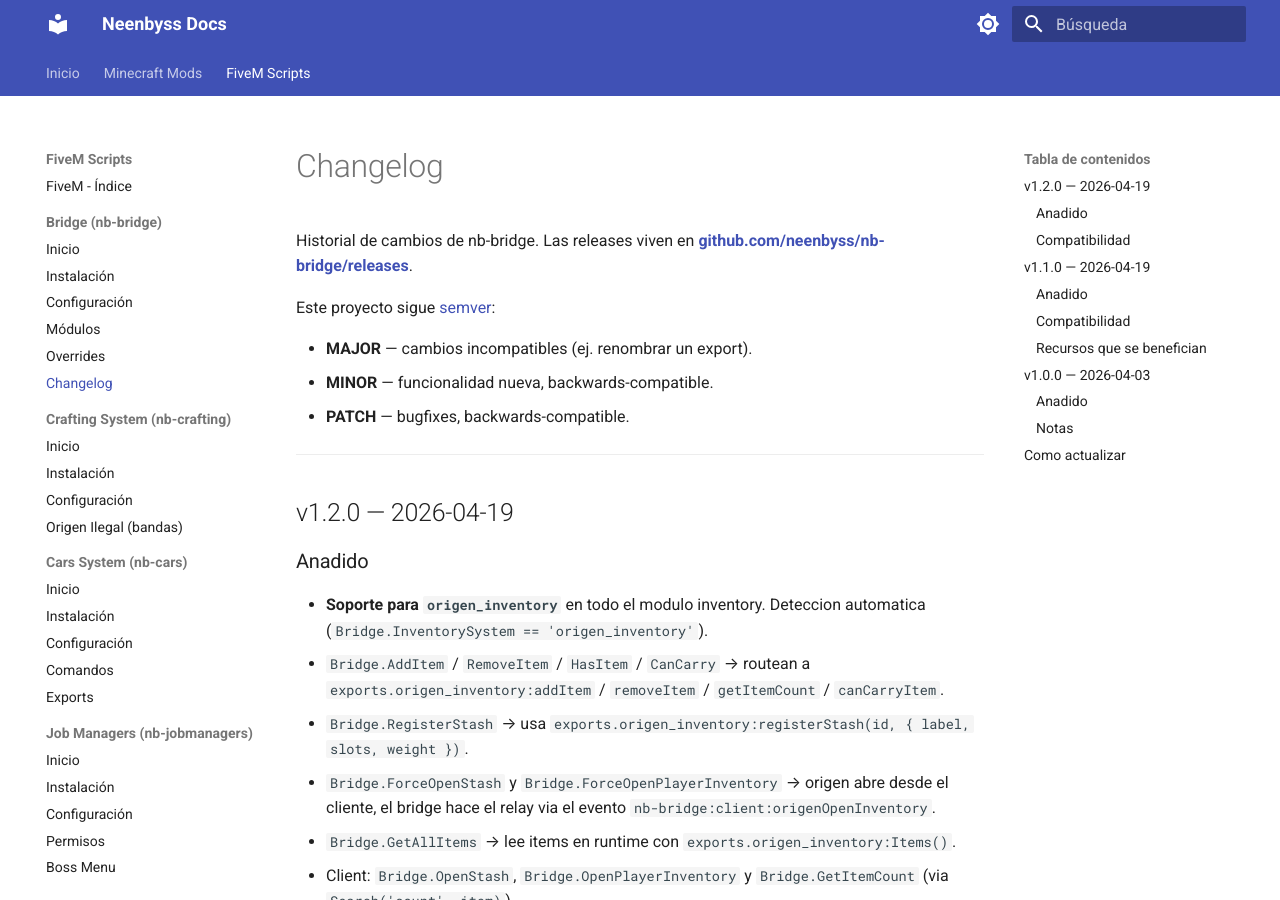
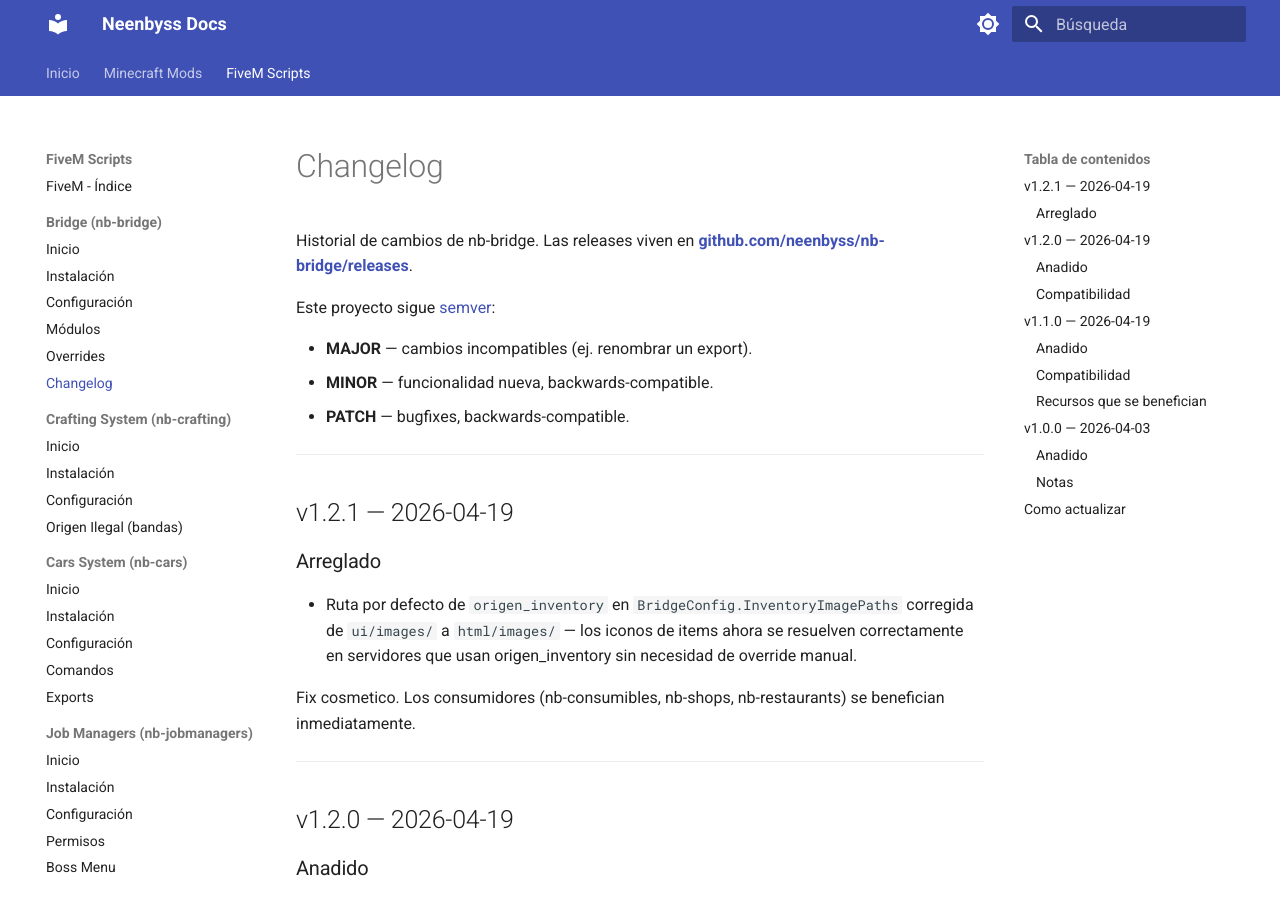
Before and after one commit to neenbyss/docs, an MkDocs documentation site: the page built from docs/fivem/nb-bridge/changelog.md, in a window 1280 px wide and 900 px high. Built offline with MkDocs 1.6.1 and Material for MkDocs 9.7.7, drawn with Linux system fonts in a browser that asks for light colours.

Commit message:
docs: bump nb-restaurants v1.1.0 and nb-bridge v1.2.1 changelogs

```diff
--- a/docs/fivem/nb-bridge/changelog.md
+++ b/docs/fivem/nb-bridge/changelog.md
@@ -7,6 +7,16 @@ Este proyecto sigue [semver](https://semver.org/):
 - **MAJOR** — cambios incompatibles (ej. renombrar un export).
 - **MINOR** — funcionalidad nueva, backwards-compatible.
 - **PATCH** — bugfixes, backwards-compatible.
+
+---
+
+## v1.2.1 — 2026-04-19
+
+### Arreglado
+
+- Ruta por defecto de `origen_inventory` en `BridgeConfig.InventoryImagePaths` corregida de `ui/images/` a `html/images/` — los iconos de items ahora se resuelven correctamente en servidores que usan origen_inventory sin necesidad de override manual.
+
+Fix cosmetico. Los consumidores (nb-consumibles, nb-shops, nb-restaurants) se benefician inmediatamente.
 
 ---
 
```
